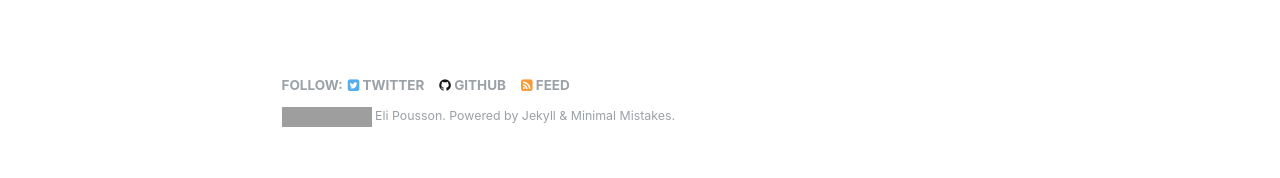
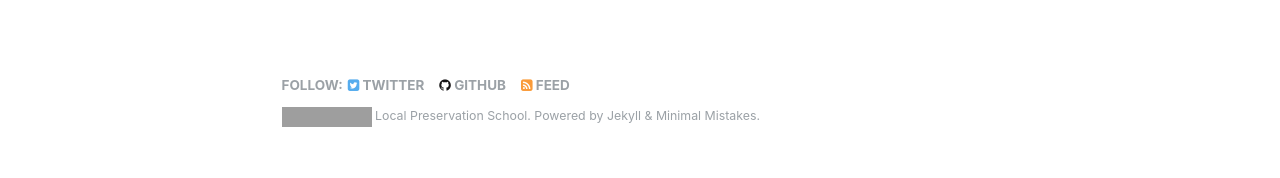
Before and after one commit to localpreservation/localpreservation.github.io, a Jekyll site: the page built from _pages/home.md, in a window 1280 px wide. Shown: the part 1210-1388 px from the top of the page. Built offline with Jekyll 4.4.1, drawn with Linux system fonts in a browser that asks for light colours; grey boxes are pictures that could not be loaded.

Commit message:
Update site author name

```diff
--- a/_config.yml
+++ b/_config.yml
@@ -9,7 +9,7 @@
 locale                   : "en-US"
 title                    : "Local Preservation School"
 title_separator          : "-"
-name                     : "Eli Pousson"
+name                     : "Local Preservation School"
 description              : "Tools, resources, and tutorials on saving historic places in your community."
 url                      : https://localpreservation.github.io # the base hostname & protocol for your site e.g. "https://mmistakes.github.io"
 baseurl                  : # the subpath of your site, e.g. "/blog"
```
